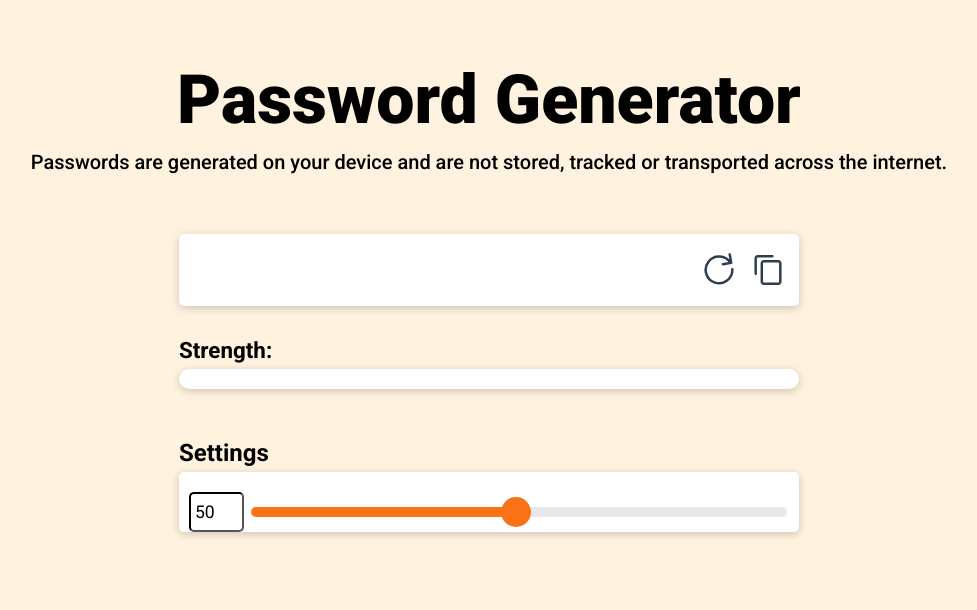
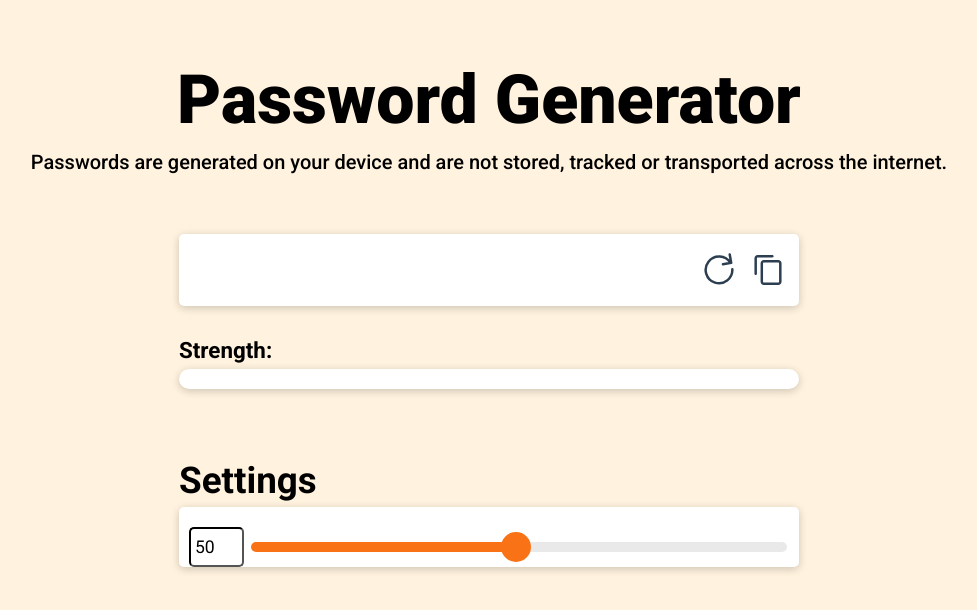
Before and after one commit to Kris-github0/Password-Generator, a React app: page / in a window 1280 px wide. Shown: the top 610 px of the page, without its empty margins (151-1128 px from the left). Built offline with nearby package versions, Linux system fonts and the light colour scheme.

Commit message:
Fix configuration component header typography

```diff
--- a/src/style.css
+++ b/src/style.css
@@ -358,6 +358,12 @@ button:focus-visible {
   margin-bottom: 50px;
 }
 
+@media screen and (min-width: 700px) {
+  .strength-container {
+    margin-bottom: 70px;
+  }
+}
+
 .strength-header {
   margin-bottom: 5px;
 
@@ -448,8 +454,56 @@ button:focus-visible {
 .configuration-header {
   margin-bottom: 5px;
 
-  font-size: 1.5rem;
+  font-size: clamp(24px, 1.6rem, 28.8px);
   font-weight: 700;
+}
+
+@media screen and (min-width: 250px) {
+  .configuration-header {
+    font-size: clamp(25.2px, 1.8rem, 36px);
+  }
+}
+
+@media screen and (min-width: 290px) {
+  .configuration-header {
+    font-size: clamp(26.6px, 1.9rem, 38px);
+  }
+}
+
+@media screen and (min-width: 325px) {
+  .configuration-header {
+    font-size: clamp(29.4px, 2.1rem, 39.9px);
+  }
+}
+
+@media screen and (min-width: 350px) {
+  .configuration-header {
+    font-size: clamp(33px, 2.2rem, 46.2px);
+  }
+}
+
+@media screen and (min-width: 400px) {
+  .configuration-header {
+    font-size: clamp(33.6px, 2.4rem, 48px);
+  }
+}
+
+@media screen and (min-width: 435px) {
+  .configuration-header {
+    font-size: clamp(26.6px, 1.9rem, 38px);
+  }
+}
+
+@media screen and (min-width: 525px) {
+  .configuration-header {
+    font-size: clamp(33px, 2.2rem, 46.2px);
+  }
+}
+
+@media screen and (min-width: 700px) {
+  .configuration-header {
+    font-size: clamp(32.2px, 2.3rem, 46px);
+  }
 }
 
 /* Length */
```
